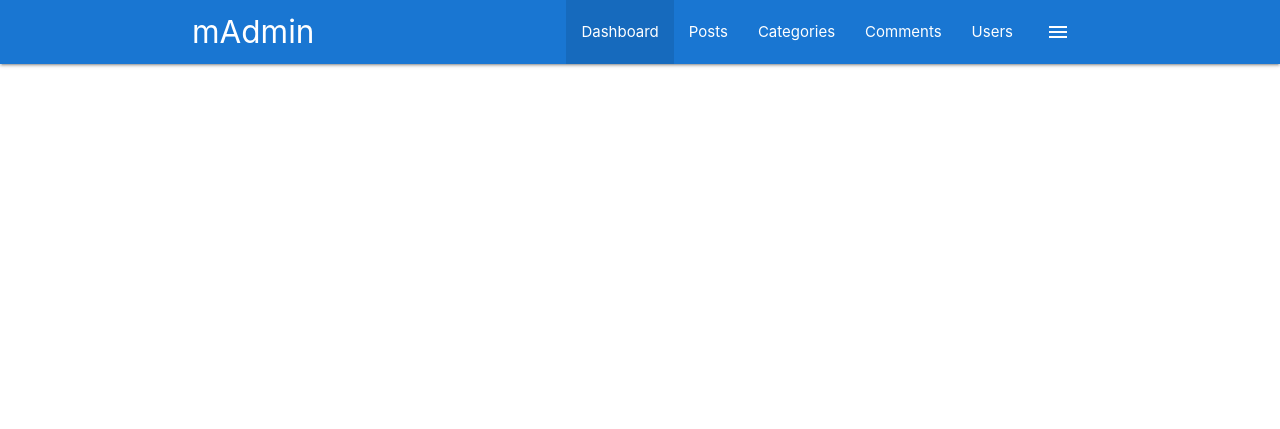
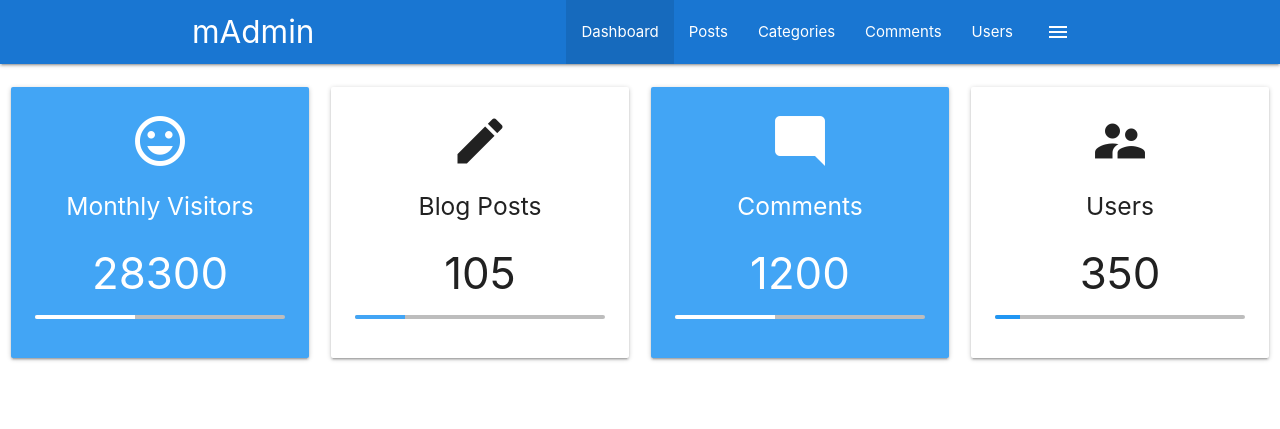
Before and after one commit to PoMkaNik/madmin, a plain HTML site: page index.html in a window 1280 px wide. Drawn offline with nearby package versions, Linux system fonts and the light colour scheme.

Commit message:
stats section and preloader added

```diff
--- a/css/main.css
+++ b/css/main.css
@@ -0,0 +1,5 @@
+.loader {
+  position: absolute;
+  top: 40%;
+  left: 47%;
+}
--- a/index.html
+++ b/index.html
@@ -80,6 +80,68 @@
     </div>
   </nav>
 
+  <!-- section Stats -->
+  <section class="section section-stats center">
+    <div class="row">
+      <div class="col s12 m6 l3">
+        <div class="card-panel blue lighten-1 white-text center">
+          <i class="material-icons medium">insert_emoticon</i>
+          <h5>Monthly Visitors</h5>
+          <h3 class="count">28300</h3>
+          <div class="progress grey lighten-1">
+            <div class="determinate white" style="width: 40%;"></div>
+          </div>
+        </div>
+      </div>
+      <div class="col s12 m6 l3">
+        <div class="card-panel center">
+          <i class="material-icons medium">mode_edit</i>
+          <h5>Blog Posts</h5>
+          <h3 class="count">105</h3>
+          <div class="progress grey lighten-1">
+            <div class="determinate blue lighten-1" style="width: 20%;"></div>
+          </div>
+        </div>
+      </div>
+      <div class="col s12 m6 l3">
+        <div class="card-panel blue lighten-1 white-text center">
+          <i class="material-icons medium">mode_comment</i>
+          <h5>Comments</h5>
+          <h3 class="count">1200</h3>
+          <div class="progress grey lighten-1">
+            <div class="determinate white" style="width: 40%;"></div>
+          </div>
+        </div>
+      </div>
+      <div class="col s12 m6 l3">
+        <div class="card-panel center">
+          <i class="material-icons medium">supervisor_account</i>
+          <h5>Users</h5>
+          <h3 class="count">350</h3>
+          <div class="progress grey lighten-1">
+            <div class="determinate blue" style="width: 10%;"></div>
+          </div>
+        </div>
+      </div>
+    </div>
+  </section>
+
+  <!-- preloader -->
+  <div class="loader preloader-wrapper big active">
+    <div class="spinner-layer spinner-blue-only">
+      <div class="circle-clipper left">
+        <div class="circle"></div>
+      </div>
+      <div class="gap-patch">
+        <div class="circle"></div>
+      </div>
+      <div class="circle-clipper right">
+        <div class="circle"></div>
+      </div>
+    </div>
+  </div>
+
+
   <!--jQuery-->
   <script src="https://code.jquery.com/jquery-3.5.1.min.js"
     integrity="sha256-9/aliU8dGd2tb6OSsuzixeV4y/faTqgFtohetphbbj0=" crossorigin="anonymous"></script>
@@ -88,12 +150,34 @@
   <!-- Font Awesome -->
   <script src="js/all.min.js"></script>
   <script>
-    $(document).ready(function () {
-      // Custom JS & jQuery
-      // sidenav init
-      $('.sidenav').sidenav();
+    // hide sections
+    $('.section').hide();
 
-    });
+    setTimeout(function () {
+      $(document).ready(function () {
+        // show sections
+        $('.section').fadeIn();
+        // hide preloader
+        $('.loader').fadeOut();
+        // sidenav init
+        $('.sidenav').sidenav();
+
+        // counter
+        $('.count').each(function () {
+          $(this).prop('Counter', 0).animate({
+            Counter: $(this).text()
+          }, {
+            duration: 1000,
+            easing: 'swing',
+            step: function (now) {
+              $(this).text(Math.ceil(now));
+            }
+          })
+        })
+
+      });
+    }, 1000)
+
   </script>
 </body>
 
```
